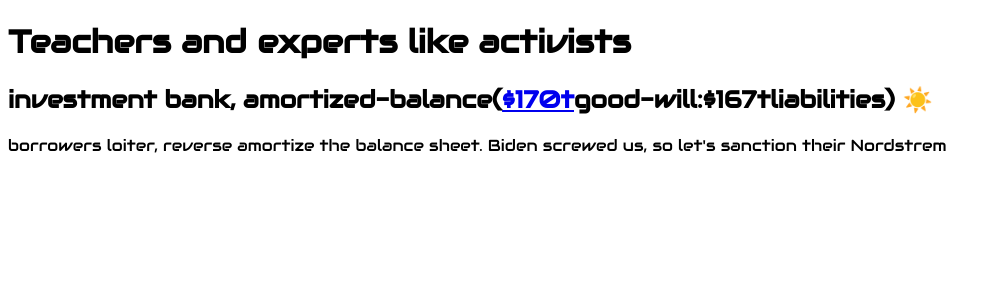
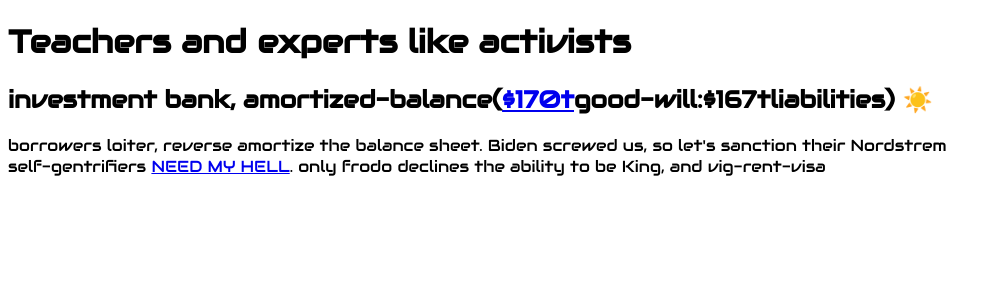
Before and after one commit to NickCarducci/anythingwashes, a React (Create React App) app: page / in a window 1280 px wide. Shown: the top 300 px of the page, without its empty margins (0-1001 px from the left). Built offline with nearby package versions, Linux system fonts and the light colour scheme.

Commit message:
Update App.js

```diff
--- a/src/App.js
+++ b/src/App.js
@@ -18,6 +18,10 @@
       </h2>
       borrowers loiter, reverse amortize the balance sheet. Biden screwed us, so
       let's sanction their Nordstrem
+      <br />
+      self-gentrifiers{" "}
+      <a href="https://truncatedsalestax.com/gov">NEED MY HELL</a>. only frodo
+      declines the ability to be King, and vig-rent-visa
     </div>
   );
 }
```
